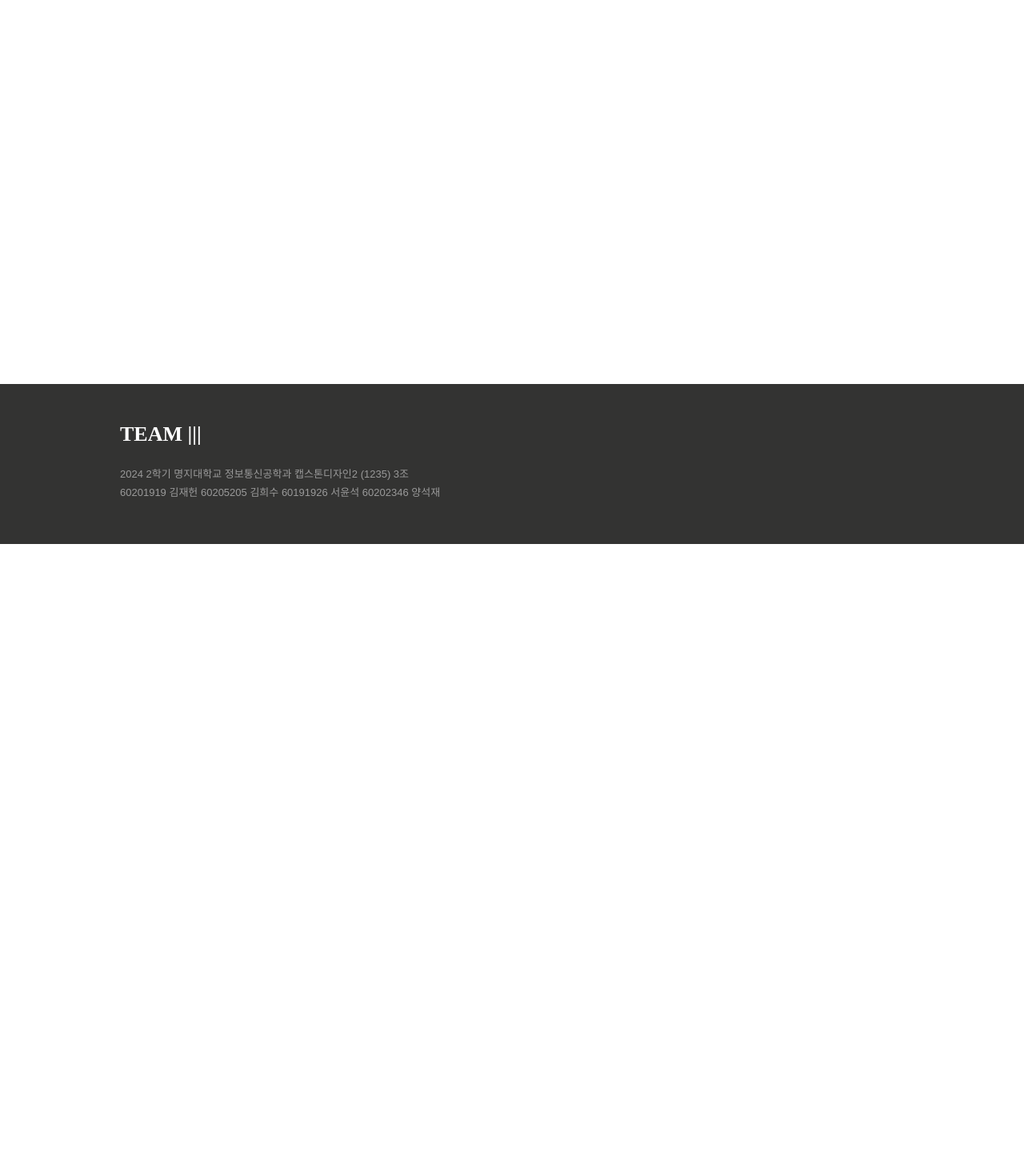
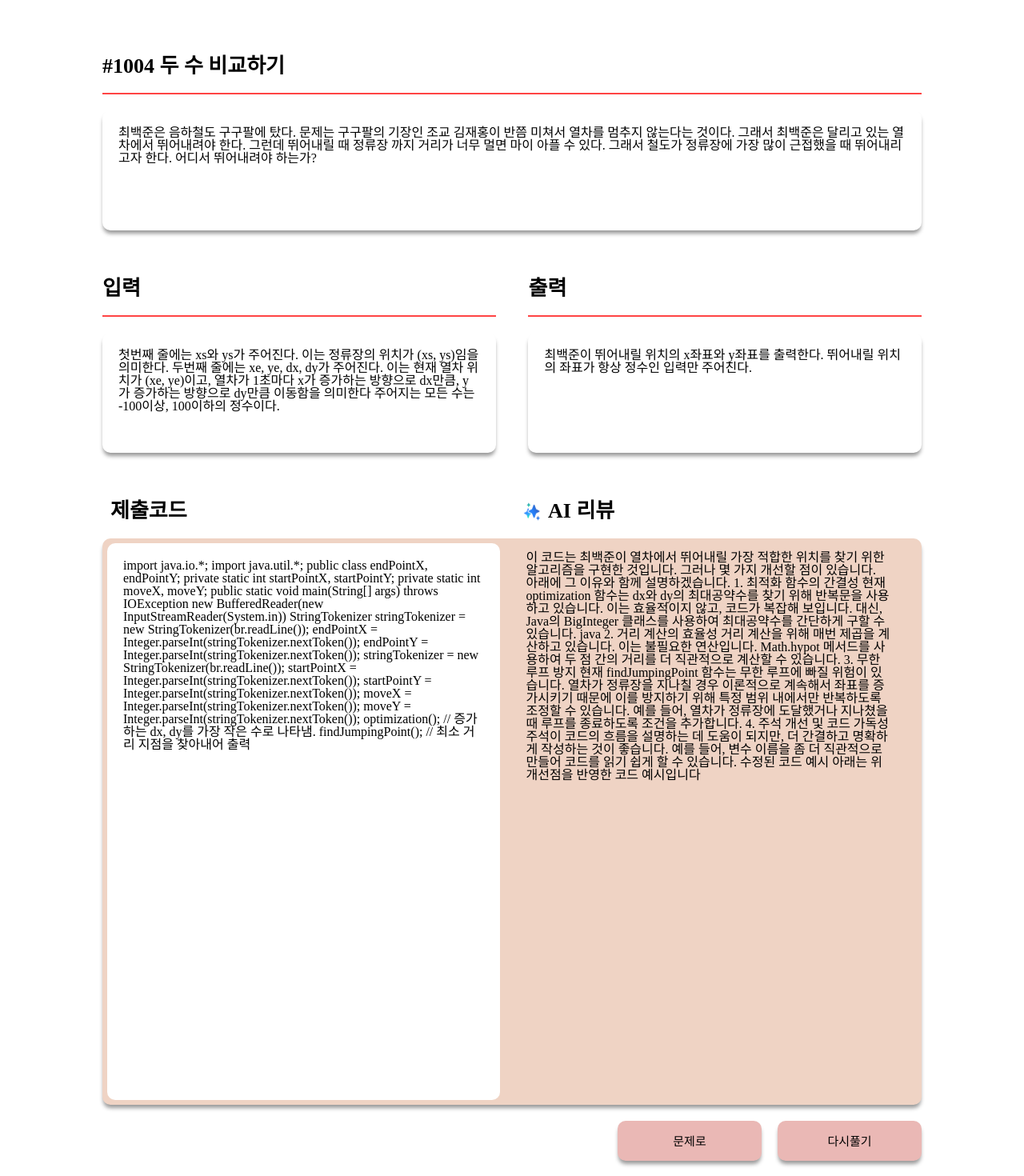
Before and after one commit to Heesu01/co-mento, a React (Create React App) app: page /review in a window 1280 px wide. Shown: the part 120-1590 px from the top of the page at 80% size. Before the commit the page ends 800 px from the top, so only its background shows below. Built offline with nearby package versions, Linux system fonts and the light colour scheme.

Commit message:
feat: 리뷰 UI 구현

```diff
--- a/src/pages/Review.js
+++ b/src/pages/Review.js
@@ -1,7 +1,209 @@
 import React from "react";
+import { useNavigate } from "react-router-dom";
+import styled from "styled-components";
+import Button from "../components/Button";
+import AiIcon from "../assets/ai.svg";
 
 const Review = () => {
-  return <div></div>;
+  const navigate = useNavigate();
+
+  return (
+    <Container>
+      <BoxContainer>
+        <ProblemBox>
+          <TextTitle>#1004 두 수 비교하기</TextTitle>
+          <TextContents>
+            <p>
+              최백준은 음하철도 구구팔에 탔다. 문제는 구구팔의 기장인 조교
+              김재홍이 반쯤 미쳐서 열차를 멈추지 않는다는 것이다.
+              그래서 최백준은 달리고 있는 열차에서 뛰어내려야 한다. 그런데
+              뛰어내릴 때 정류장 까지 거리가 너무 멀면 마이 아플 수 있다. 그래서
+              철도가 정류장에 가장 많이 근접했을 때 뛰어내리고자 한다. 어디서
+              뛰어내려야 하는가?
+            </p>
+          </TextContents>
+        </ProblemBox>
+        <AllExampleBox>
+          <ExampleBox>
+            <TextTitle>입력</TextTitle>
+            <SmallContents>
+              <p>
+                첫번째 줄에는 xs와 ys가 주어진다. 이는 정류장의 위치가 (xs,
+                ys)임을 의미한다. 두번째 줄에는 xe, ye, dx, dy가 주어진다. 이는
+                현재 열차 위치가 (xe, ye)이고, 열차가 1초마다 x가 증가하는
+                방향으로 dx만큼, y가 증가하는 방향으로 dy만큼 이동함을 의미한다
+                주어지는 모든 수는 -100이상, 100이하의 정수이다.
+              </p>
+            </SmallContents>
+          </ExampleBox>
+          <ExampleBox>
+            <TextTitle>출력</TextTitle>
+            <SmallContents>
+              <p>
+                최백준이 뛰어내릴 위치의 x좌표와 y좌표를 출력한다. 뛰어내릴
+                위치의 좌표가 항상 정수인 입력만 주어진다.
+              </p>
+            </SmallContents>
+          </ExampleBox>
+        </AllExampleBox>
+      </BoxContainer>
+      <ReviewTitle>
+        <p>제출코드</p>
+        <p>
+          <Icon src={AiIcon} alt="아이콘" />
+          AI 리뷰
+        </p>
+      </ReviewTitle>
+      <ReviewBox>
+        <SubmitBox>
+          <p>
+            import java.io.*; import java.util.*; public class endPointX,
+            endPointY; private static int startPointX, startPointY; private
+            static int moveX, moveY; public static void main(String[] args)
+            throws IOException new BufferedReader(new
+            InputStreamReader(System.in)) StringTokenizer stringTokenizer = new
+            StringTokenizer(br.readLine()); endPointX =
+            Integer.parseInt(stringTokenizer.nextToken()); endPointY =
+            Integer.parseInt(stringTokenizer.nextToken()); stringTokenizer = new
+            StringTokenizer(br.readLine()); startPointX =
+            Integer.parseInt(stringTokenizer.nextToken()); startPointY =
+            Integer.parseInt(stringTokenizer.nextToken()); moveX =
+            Integer.parseInt(stringTokenizer.nextToken()); moveY =
+            Integer.parseInt(stringTokenizer.nextToken()); optimization(); //
+            증가하는 dx, dy를 가장 작은 수로 나타냄. findJumpingPoint(); // 최소
+            거리 지점을 찾아내어 출력
+          </p>
+        </SubmitBox>
+        <AI>
+          <p>
+            이 코드는 최백준이 열차에서 뛰어내릴 가장 적합한 위치를 찾기 위한
+            알고리즘을 구현한 것입니다. 그러나 몇 가지 개선할 점이 있습니다.
+            아래에 그 이유와 함께 설명하겠습니다. 1. 최적화 함수의 간결성 현재
+            optimization 함수는 dx와 dy의 최대공약수를 찾기 위해 반복문을
+            사용하고 있습니다. 이는 효율적이지 않고, 코드가 복잡해 보입니다.
+            대신, Java의 BigInteger 클래스를 사용하여 최대공약수를 간단하게 구할
+            수 있습니다. java 2. 거리 계산의 효율성 거리 계산을 위해 매번 제곱을
+            계산하고 있습니다. 이는 불필요한 연산입니다. Math.hypot 메서드를
+            사용하여 두 점 간의 거리를 더 직관적으로 계산할 수 있습니다. 3. 무한
+            루프 방지 현재 findJumpingPoint 함수는 무한 루프에 빠질 위험이
+            있습니다. 열차가 정류장을 지나칠 경우 이론적으로 계속해서 좌표를
+            증가시키기 때문에 이를 방지하기 위해 특정 범위 내에서만 반복하도록
+            조정할 수 있습니다. 예를 들어, 열차가 정류장에 도달했거나 지나쳤을
+            때 루프를 종료하도록 조건을 추가합니다. 4. 주석 개선 및 코드 가독성
+            주석이 코드의 흐름을 설명하는 데 도움이 되지만, 더 간결하고 명확하게
+            작성하는 것이 좋습니다. 예를 들어, 변수 이름을 좀 더 직관적으로
+            만들어 코드를 읽기 쉽게 할 수 있습니다. 수정된 코드 예시 아래는 위
+            개선점을 반영한 코드 예시입니다
+          </p>
+        </AI>
+      </ReviewBox>
+      <BottomBox>
+        <Button
+          children="문제로"
+          bgc={({ theme }) => theme.colors.deepPink}
+          hoverColor={({ theme }) => theme.colors.deepPink}
+          onClick={() => navigate("/problem")}
+        />
+        <Button
+          children="다시풀기"
+          bgc={({ theme }) => theme.colors.deepPink}
+          hoverColor={({ theme }) => theme.colors.pink}
+          onClick={() => navigate("/submit")}
+        />
+      </BottomBox>
+    </Container>
+  );
 };
 
+const Container = styled.div`
+  width: 80%;
+  margin: 90px auto;
+  display: flex;
+  flex-direction: column;
+  gap: 20px;
+`;
+const BoxContainer = styled.div`
+  display: flex;
+  flex-direction: column;
+  gap: 20px;
+  padding-top: 20px;
+`;
+const ProblemBox = styled.div``;
+const TextTitle = styled.p`
+  ${({ theme }) => theme.fonts.logo};
+  margin-bottom: 15px;
+  border-bottom: 2px solid ${({ theme }) => theme.colors.red};
+  padding-bottom: 20px;
+`;
+const TextContents = styled.div`
+  box-shadow: 0px 5px 5px -1px ${(props) => props.theme.colors.gray};
+  border-radius: 10px;
+  padding: 20px;
+  margin: 20px 0;
+  min-height: 150px;
+`;
+const AllExampleBox = styled.div`
+  display: flex;
+  width: 100%;
+  display: flex;
+  justify-content: space-between;
+  margin: 20px 0;
+`;
+const ExampleBox = styled.div`
+  width: 48%;
+`;
+const SmallContents = styled.div`
+  width: 100%;
+  box-shadow: 0px 5px 5px -1px ${(props) => props.theme.colors.gray};
+  border-radius: 10px;
+  padding: 20px;
+  min-height: 150px;
+  margin-top: 20px;
+`;
+const ReviewTitle = styled.div`
+  display: flex;
+  align-items: center;
+  justify-content: center;
+
+  p {
+    width: 50%;
+    ${({ theme }) => theme.fonts.logo};
+    margin-left: 10px;
+    display: flex;
+  }
+  margin-top: 20px;
+`;
+const Icon = styled.img`
+  width: 30px;
+  height: 100%;
+  margin-right: 5px;
+`;
+const ReviewBox = styled.div`
+  width: 100%;
+  background-color: ${(props) => props.theme.colors.beige2};
+  box-shadow: 0px 5px 5px -1px ${(props) => props.theme.colors.gray};
+  border-radius: 10px;
+  padding: 6px;
+  min-height: 700px;
+  display: flex;
+`;
+const SubmitBox = styled.div`
+  width: 48.5%;
+  min-height: 696px;
+  border-radius: 10px;
+  padding: 20px;
+  background-color: ${(props) => props.theme.colors.white};
+  word-break: break-word;
+`;
+const AI = styled.div`
+  width: 47%;
+  padding: 10px;
+  margin: 0 auto;
+`;
+const BottomBox = styled.div`
+  display: flex;
+  justify-content: end;
+  gap: 20px;
+`;
+
 export default Review;
```
Also changed, not shown: src/assets/ai.svg (added).
